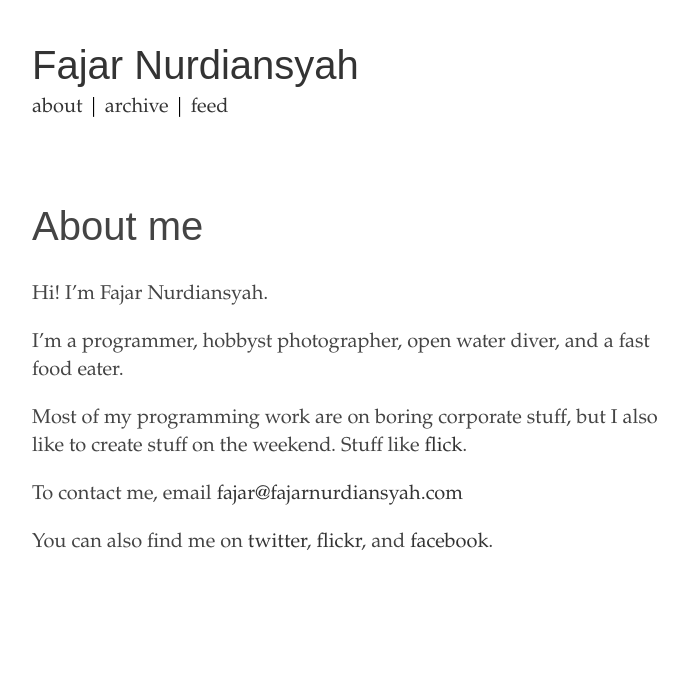
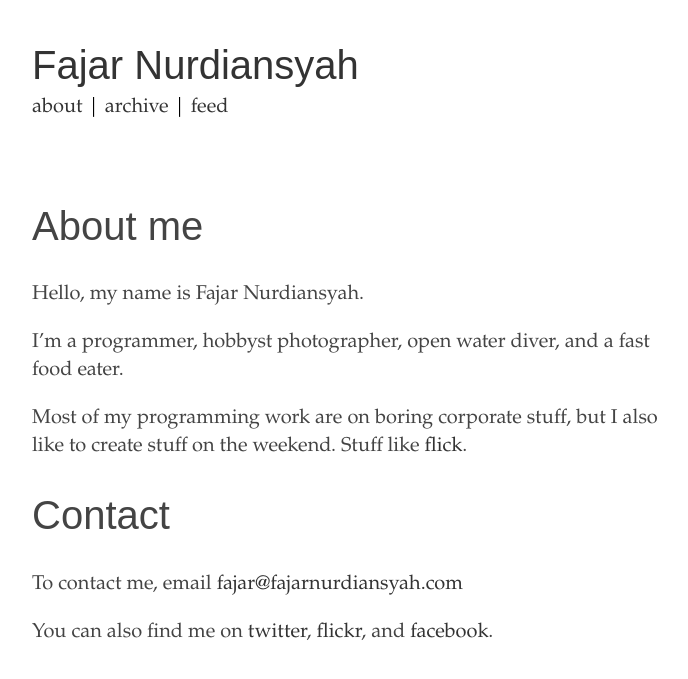
Before and after one commit to fajarnurdiansyah/fajarnurdiansyah.github.com, a Jekyll site: the page built from about.md, in a window 1280 px wide. Shown: the top 679 px of the page, without its empty margins (282-970 px from the left). Built offline with Jekyll 4.4.1, drawn with Linux system fonts in a browser that asks for light colours; some web fonts are replaced; Markdown is read by kramdown in place of the engine named in the settings.

Commit message:
try adding another header

```diff
--- a/about.md
+++ b/about.md
@@ -6,11 +6,13 @@ permalink: /about/
 
 # About me
 
-Hi! I'm Fajar Nurdiansyah.
+Hello, my name is Fajar Nurdiansyah.
 
 I'm a programmer, hobbyst photographer, open water diver, and a fast food eater.
 
 Most of my programming work are on boring corporate stuff, but I also like to create stuff on the weekend. Stuff like [flick].
+
+# Contact
 
 To contact me, email [fajar@fajarnurdiansyah.com]
 
```
